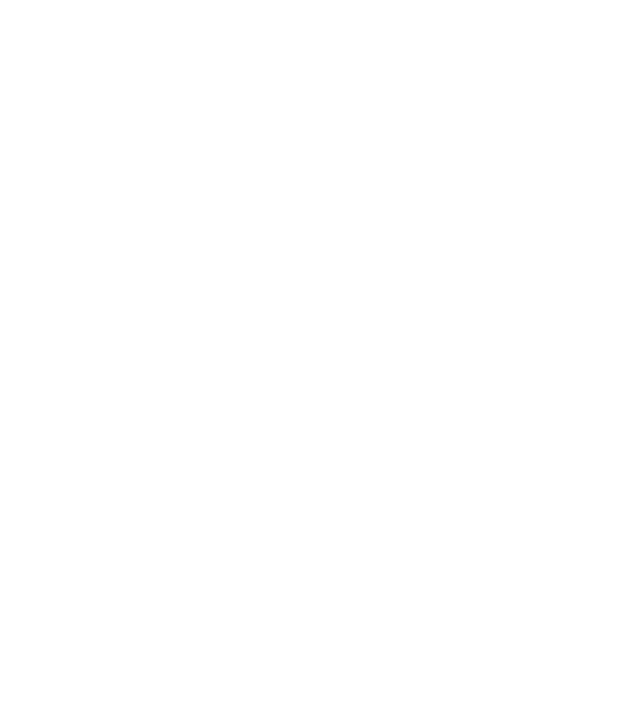
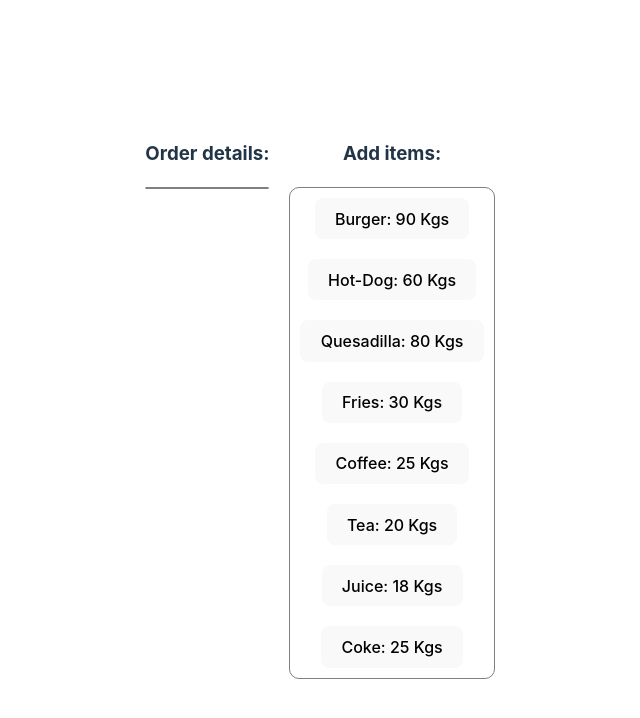
Before and after one commit to Dilnoza-Tasheva/labwork7, a React (Vite) app: page / in a window 1280 px wide. Shown: the top 718 px of the page, without its empty margins (320-960 px from the left). Built offline with nearby package versions, Linux system fonts and the light colour scheme.

Commit message:
Created three components: a button with order items, an Item List that display all the available order items and lastly an Order Details component

```diff
--- a/src/App.css
+++ b/src/App.css
@@ -4,3 +4,9 @@
   padding: 2rem;
   text-align: center;
 }
+
+.container {
+  display: flex;
+  justify-content: space-between;
+  gap: 20px;
+}
--- a/src/App.tsx
+++ b/src/App.tsx
@@ -1,10 +1,28 @@
-import { useState } from 'react'
-import reactLogo from './assets/react.svg'
-import viteLogo from '/vite.svg'
 import './App.css'
+import ItemList from "./Components/ItemList/ItemList.tsx";
+import OrderDetails from "./Components/OrderDetails/OrderDetails.tsx";
 
 const App = () => {
-  return
+    const Items = [
+        {name: 'Burger', price: 90},
+        {name: 'Hot-Dog', price: 60},
+        {name: 'Quesadilla', price: 80},
+        {name: 'Fries', price: 30},
+        {name: 'Coffee', price: 25},
+        {name: 'Tea', price: 20},
+        {name: 'Juice', price: 18},
+        {name: 'Coke', price: 25},
+    ]
+
+  return (
+      <div className="container">
+          <OrderDetails />
+          <div>
+              <h3>Add items:</h3>
+              <ItemList items={Items}/>
+          </div>
+      </div>
+  )
 };
 
 export default App
--- /dev/null
+++ b/src/Components/ItemButton/ItemButton.css
@@ -0,0 +1,3 @@
+.item_btn {
+    margin: 10px;
+}
--- /dev/null
+++ b/src/Components/ItemButton/ItemButton.tsx
@@ -0,0 +1,18 @@
+import * as React from "react";
+import './ItemButton.css';
+
+interface PropsBtn {
+    name: string,
+    price: number
+}
+
+
+const ItemButton: React.FC<PropsBtn> = ({name, price}) => {
+    return (
+        <button type="button" className="item_btn">
+            {name}: {price} Kgs
+        </button>
+    );
+};
+
+export default ItemButton
--- /dev/null
+++ b/src/Components/ItemList/ItemList.css
@@ -0,0 +1,4 @@
+.add_items {
+    border-radius: 10px;
+    border: 1px solid grey;
+}
--- /dev/null
+++ b/src/Components/ItemList/ItemList.tsx
@@ -0,0 +1,26 @@
+import ItemButton from "../ItemButton/ItemButton.tsx";
+import * as React from "react";
+import './ItemList.css';
+
+interface Items {
+    name: string;
+    price: number;
+}
+
+interface ItemProps {
+    items: Items[]
+}
+
+const ItemList: React.FC<ItemProps> = ({items}) => {
+    return (
+        <div className="add_items">
+            {items.map((item, index) => (
+                <div className="items" key={index}>
+                    <ItemButton name={item.name} price={item.price}/>
+                </div>
+            ))}
+        </div>
+    )
+};
+
+export default ItemList
--- /dev/null
+++ b/src/Components/OrderDetails/OrderDetails.css
@@ -0,0 +1,4 @@
+.order_details {
+    border-radius: 10px;
+    border: 1px solid grey;
+}
--- /dev/null
+++ b/src/Components/OrderDetails/OrderDetails.tsx
@@ -0,0 +1,14 @@
+import './OrderDetails.css';
+
+const OrderDetails =() => {
+    return (
+        <div>
+            <h3>Order details:</h3>
+            <div className="order_details">
+
+            </div>
+        </div>
+    );
+};
+
+export default OrderDetails
```
